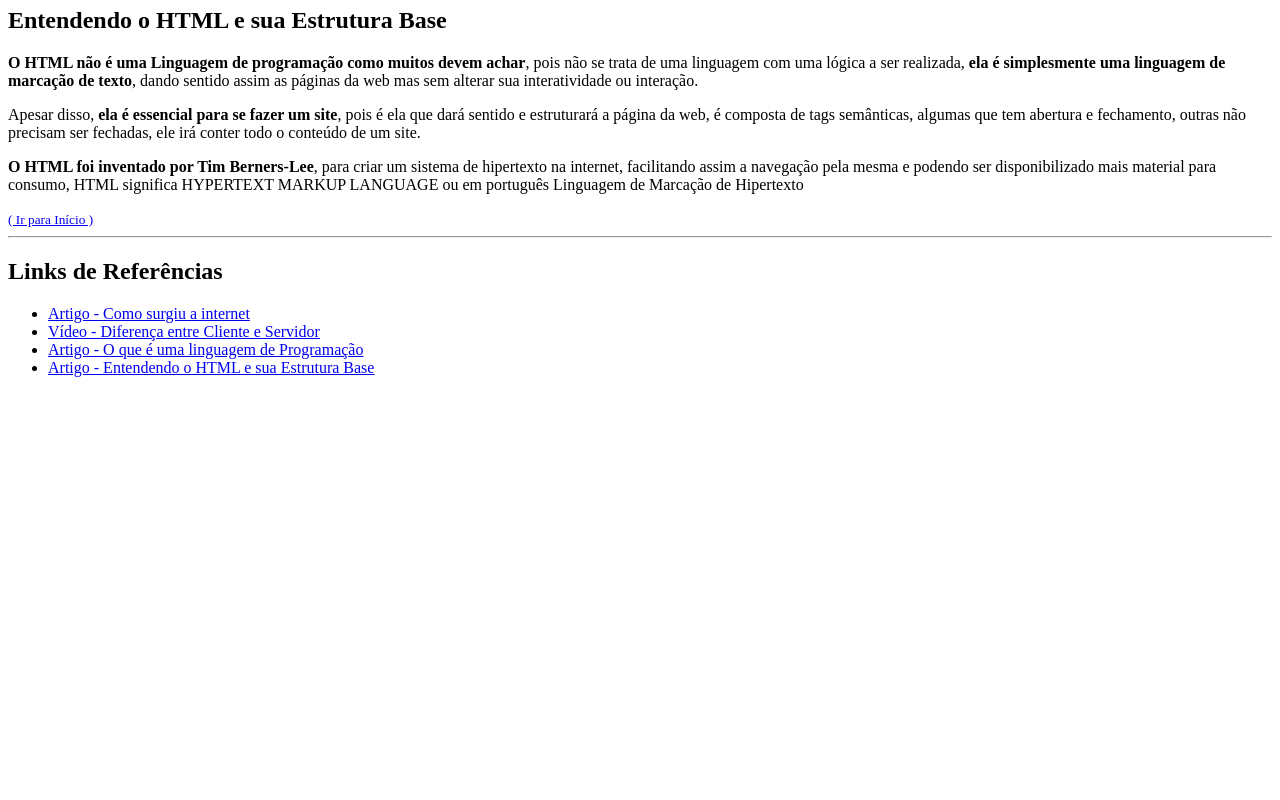
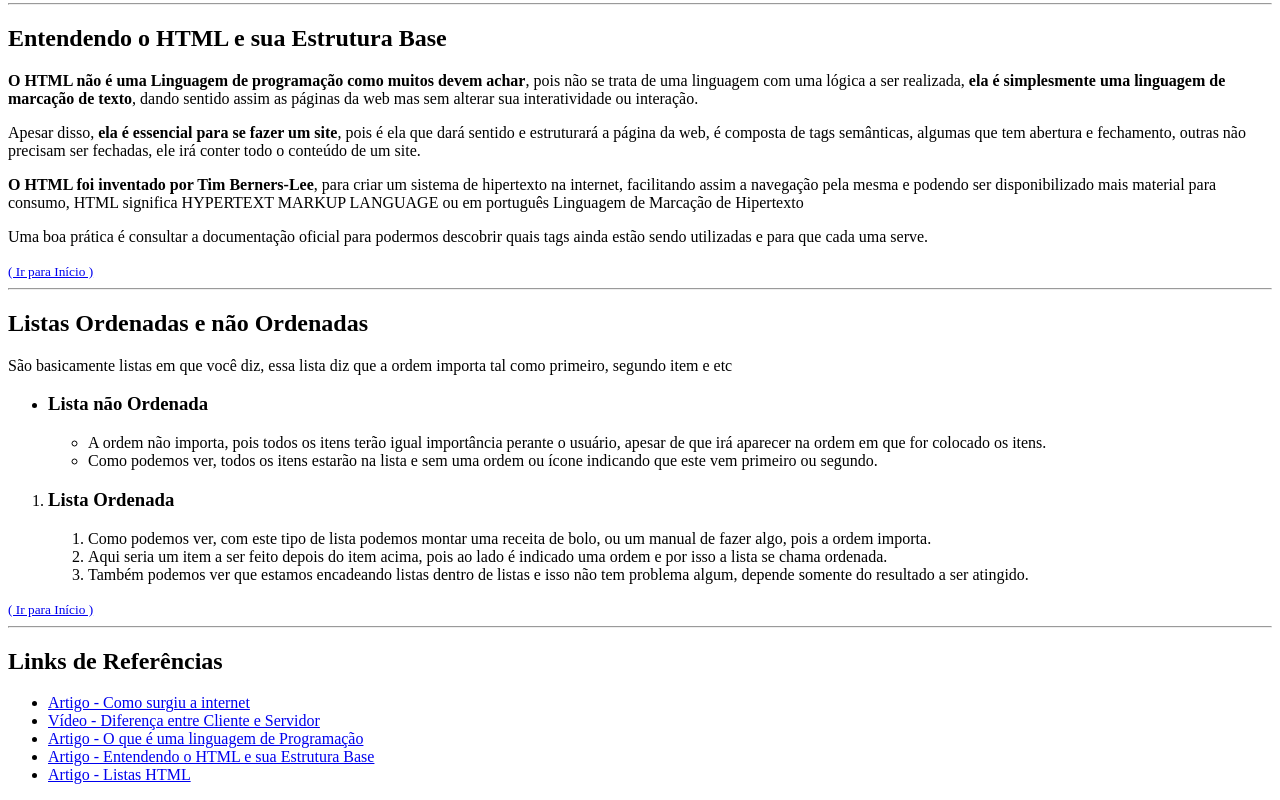
Before and after one commit to rodolfomandrade/Primeiros-Passos-HTML, a plain HTML site: page index.html in a window 1280 px wide. Shown: the part 1078-1878 px from the top of the page. Before the commit the page ends 1471 px from the top, so only its background shows below. Drawn offline with Linux system fonts and the light colour scheme.

Commit message:
Inclusão de Listas HTML
inclui a seção de Listas, tanto ordenadas como as não ordenadas.

```diff
--- a/index.html
+++ b/index.html
@@ -15,6 +15,7 @@
         <li><a href="#cliente-servidor">Diferença entre Cliente e Servidor</a></li>
         <li><a href="#linguagem-programacao">O que é uma linguagem de Programação</a></li>
         <li><a href="#html">Entendendo o HTML e sua Estrutura Base</a></li>
+        <li><a href="#lista">Listas Ordenadas e não Ordenadas</a></li>
     </ul>
 
     <h2 id="internet-surgimento">Como surgiu a Internet</h2>
@@ -45,6 +46,31 @@
     <p><strong>O HTML não é uma Linguagem de programação como muitos devem achar</strong>, pois não se trata de uma linguagem com uma lógica a ser realizada, <strong>ela é simplesmente uma linguagem de marcação de texto</strong>, dando sentido assim as páginas da web mas sem alterar sua interatividade ou interação.</p>
     <p>Apesar disso, <strong>ela é essencial para se fazer um site</strong>, pois é ela que dará sentido e estruturará a página da web, é composta de tags semânticas, algumas que tem abertura e fechamento, outras não precisam ser fechadas, ele irá conter todo o conteúdo de um site.</p>
     <p><strong>O HTML foi inventado por Tim Berners-Lee</strong>, para criar um sistema de hipertexto na internet, facilitando assim a navegação pela mesma e podendo ser disponibilizado mais material para consumo, HTML significa HYPERTEXT MARKUP LANGUAGE ou em português Linguagem de Marcação de Hipertexto</p>
+    <p>Uma boa prática é consultar a documentação oficial para podermos descobrir quais tags ainda estão sendo utilizadas e para que cada uma serve.</p>
+    <a href="#inicio"><small>( Ir para Início )</small></a>
+    <hr>
+
+    <h2 id="lista">Listas Ordenadas e não Ordenadas</h2>
+    <p>São basicamente listas em que você diz, essa lista diz que a ordem importa tal como primeiro, segundo item e etc</p>
+    <ul>
+        <li>
+            <h3>Lista não Ordenada</h3>
+            <ul>
+                <li>A ordem não importa, pois todos os itens terão igual importância perante o usuário, apesar de que irá aparecer na ordem em que for colocado os itens.</li>
+                <li>Como podemos ver, todos os itens estarão na lista e sem uma ordem ou ícone indicando que este vem primeiro ou segundo.</li>
+            </ul>
+        </li>
+    </ul>
+    <ol>
+        <li>
+            <h3>Lista Ordenada</h3>
+            <ol>
+                <li>Como podemos ver, com este tipo de lista podemos montar uma receita de bolo, ou um manual de fazer algo, pois a ordem importa.</li>
+                <li>Aqui seria um item a ser feito depois do item acima, pois ao lado é indicado uma ordem e por isso a lista se chama ordenada.</li>
+                <li>Também podemos ver que estamos encadeando listas dentro de listas e isso não tem problema algum, depende somente do resultado a ser atingido.</li>
+            </ol>
+        </li>
+    </ol>
     <a href="#inicio"><small>( Ir para Início )</small></a>
     <hr>
 
@@ -54,6 +80,7 @@
         <li><a href="https://www.youtube.com/watch?v=vb39x1JTtbw&ab_channel=Dicion%C3%A1riodeInform%C3%A1tica" target="_blank">Vídeo - Diferença entre Cliente e Servidor</a></li>
         <li><a href="https://rockcontent.com/br/blog/linguagem-de-programacao/" target="_blank">Artigo - O que é uma linguagem de Programação</a></li>
         <li><a href="https://www.hostinger.com.br/tutoriais/o-que-e-html-conceitos-basicos" target="_blank">Artigo - Entendendo o HTML e sua Estrutura Base</a></li>
+        <li><a href="https://www.alura.com.br/apostila-html-css-javascript/06CA-usando-links-e-listas">Artigo - Listas HTML</a></li>
     </ul>
 </body>
 </html>
```
